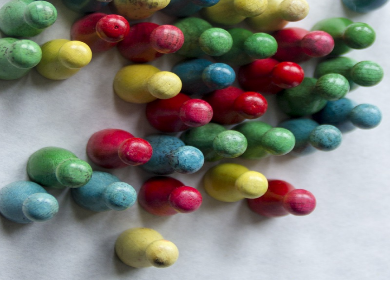
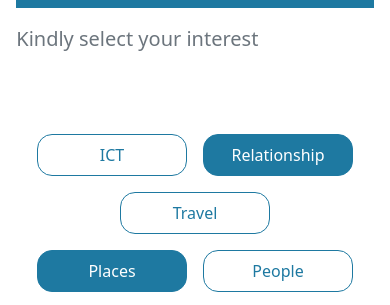
Before and after one commit to Cheediogo/homepage, a plain HTML site: page category-page.html in a window 390 px wide. Shown: the part 120-425 px from the top of the page. Drawn offline with Linux system fonts and the light colour scheme.

Commit message:
edited-category-pages

```diff
--- a/category-page.html
+++ b/category-page.html
@@ -15,12 +15,11 @@
     <div class="container-fluid">
       <div class="row justify-content-center">
           <!-- first column -->
-        <div class=" col-lg-6 px-0 d-lg-block">
-          <img class="d-lg-none" src="./image/Mask Group.png" width="100%" height="400px"  alt="mask group" />
-          <img class="d-none d-lg-block" src="./image/Mask Group.png" width="100%" height="100%"  alt="mask group" />
+        <div class=" col-6 d-none px-0 d-lg-block">
+          <img class="" src="./image/Mask Group.png" width="100%" height="100%"  alt="mask group" />
         </div>
         <!-- second column -->
-        <div class="col-lg-6 col-11 pt-2 px-0 ">
+        <div class="col-md-6 col-11 pt-2 px-0 ">
           <div class="pt-5  pt-lg-0 pt-xl-5 " >
             <img src="./image/Logo.png" class="ps-lg-5  ms-lg-3" alt="logo" />
             <div class="w-100 py-1 mt-3" style="background: #1E79A1;"></div>
```
